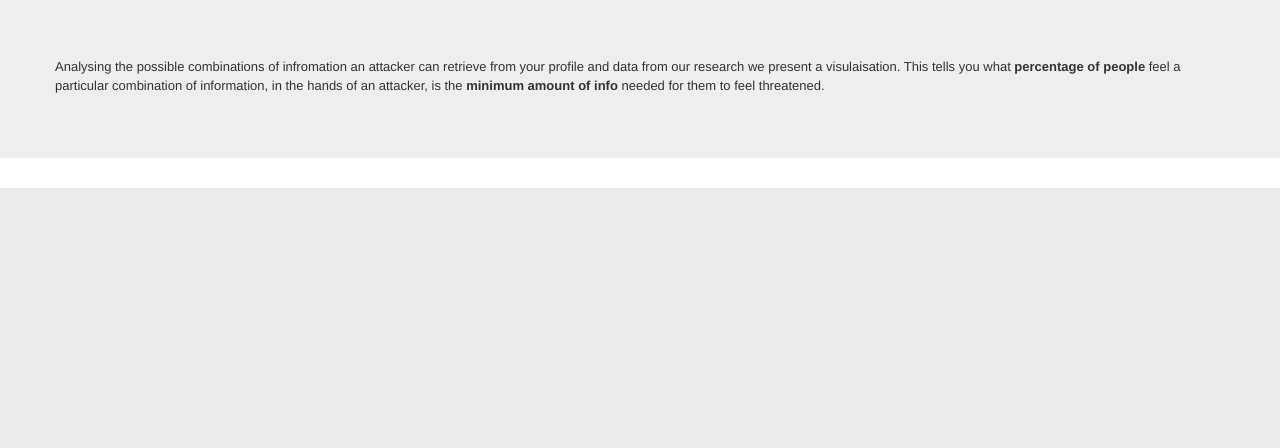
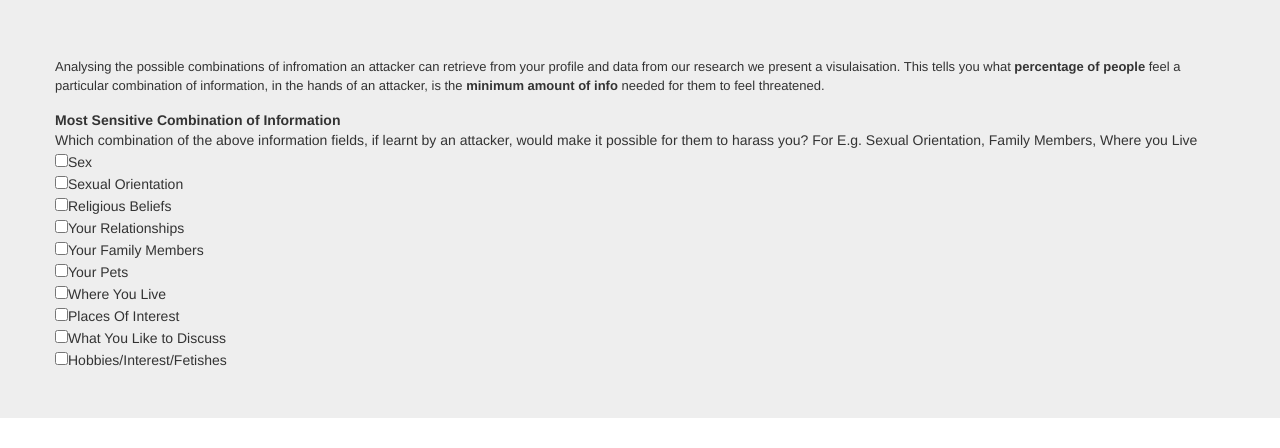
Before and after one commit to shubhams/PSOSMProject, a Django app: template snooknows/you/templates/you/you.html in a window 1280 px wide. Shown: the part 1303-1751 px from the top of the page. Before the commit the page ends 1491 px from the top, so only its background shows below. Run offline with Django 3.2, Linux system fonts and the light colour scheme; the template is opened without the code that fills it, so the values that code supplies are empty; some libraries are stand-ins or nearby versions.

Commit message:
you.html: Add Form

```diff
--- a/snooknows/you/functions/getcomments.py
+++ b/snooknows/you/functions/getcomments.py
@@ -11,7 +11,7 @@ def extractComments(userName):
     user = r.get_redditor(userName)
 
     ### Set limit = None to get all the comments
-    comments = user.get_comments(limit=100)
+    comments = user.get_comments(limit=100, sort="top")
     commentsDict = {}
     for thing in comments:
         if thing.body:
--- a/snooknows/you/templates/you/you.html
+++ b/snooknows/you/templates/you/you.html
@@ -76,6 +76,22 @@
     				labels={% autoescape off %}{{ combo_labels }}{% endautoescape %}
     				renderBarGraph("comboChart",data,labels)
     			</script>
+				<div>
+					<form>
+						<STRONG>Most Sensitive Combination of Information</STRONG><br>
+						Which combination of the above information fields, if learnt by an attacker, would make it possible for them to harass you?    For  E.g. Sexual Orientation, Family Members, Where you Live <br>
+						<input type="checkbox" value="Sex">Sex<br>
+						<input type="checkbox" value="Sexual Orientation">Sexual Orientation<br>
+						<input type="checkbox" value="Religious Beliefs">Religious Beliefs<br>
+						<input type="checkbox" value="Your Relationships">Your Relationships<br>
+						<input type="checkbox" value="Your Family Members">Your Family Members<br>
+						<input type="checkbox" value="Your Pets">Your Pets<br>
+						<input type="checkbox" value="Where You Live">Where You Live<br>
+						<input type="checkbox" value="Places Of Interest">Places Of Interest<br>
+						<input type="checkbox" value="What You Like to Discuss">What You Like to Discuss<br>
+						<input type="checkbox" value="Hobbies/Interest/Fetishes">Hobbies/Interest/Fetishes<br>
+					</form>
+				</div>
     		</div>
 		</div>
 	</div>
```
Also changed, not shown: snooknows/you/functions/features.py (+8 -3 lines).
